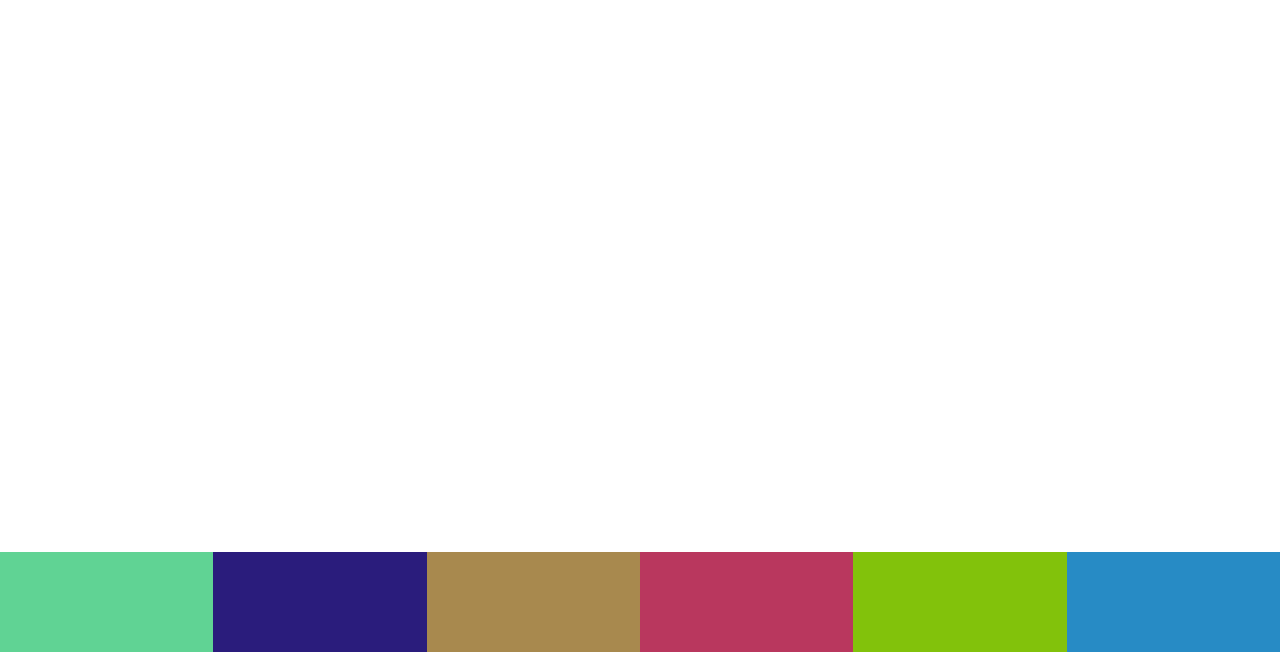
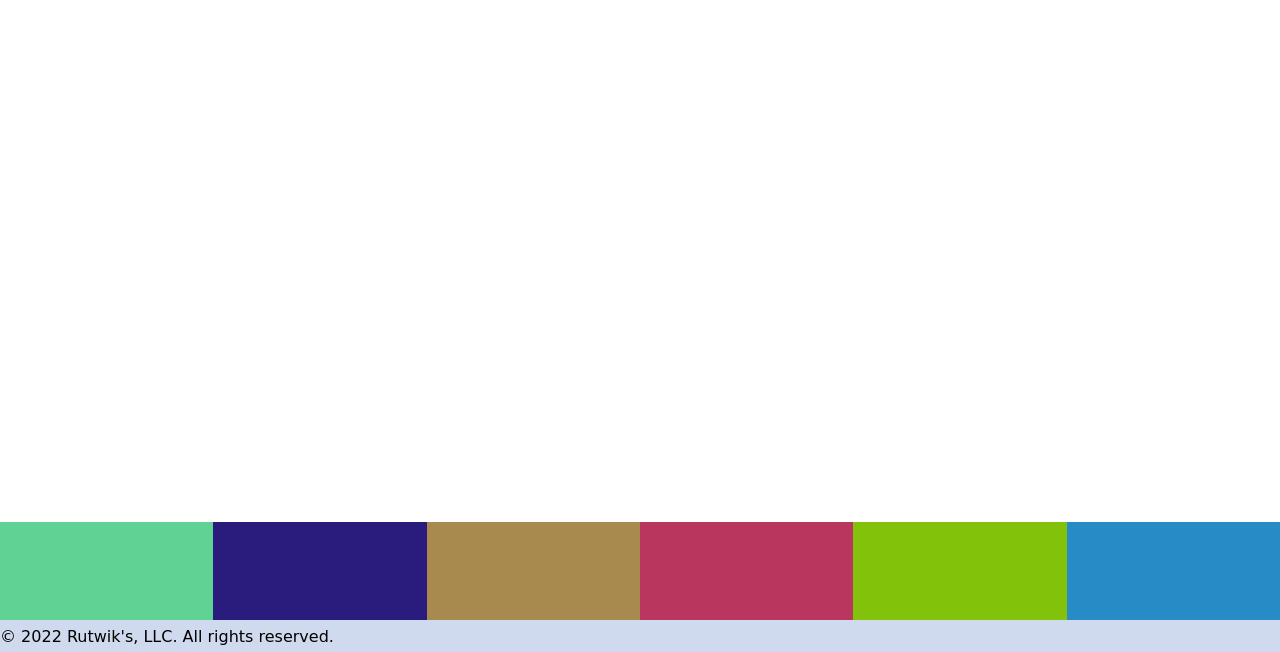
Before and after one commit to Rutwik187/Music-Generator-using-javascript, a plain HTML site: page index.html in a window 1280 px wide. Shown: the part 148-800 px from the top of the page. Drawn offline with Linux system fonts and the light colour scheme; a web font is replaced by a local one.

Commit message:
style: footer added
A footer is added to the site

```diff
--- a/index.html
+++ b/index.html
@@ -40,9 +40,8 @@
           <audio class="sound" src="./Music/sounds_ufo.mp3"></audio>
         </div>
       </div>
+      <footer>© 2022 Rutwik's, LLC. All rights reserved.</footer>
     </div>
     <script src="script.js"></script>
   </body>
 </html>
-
-<!-- It is a HTML file-->
--- a/style.css
+++ b/style.css
@@ -28,7 +28,7 @@ header h1 {
   width: 100%;
 }
 .pads div {
-  height: 100px;
+  height: 130px;
   width: 100px;
   flex: 1;
 }
@@ -62,6 +62,17 @@ header h1 {
   z-index: -1;
 }
 
+footer {
+  display: flex;
+  align-items: center;
+  position: fixed;
+  bottom: 0;
+  right: 0;
+  width: 100%;
+  height: 4%;
+  background-color: #d0daee;
+}
+
 @keyframes jump {
   0% {
     bottom: 0%;
```
